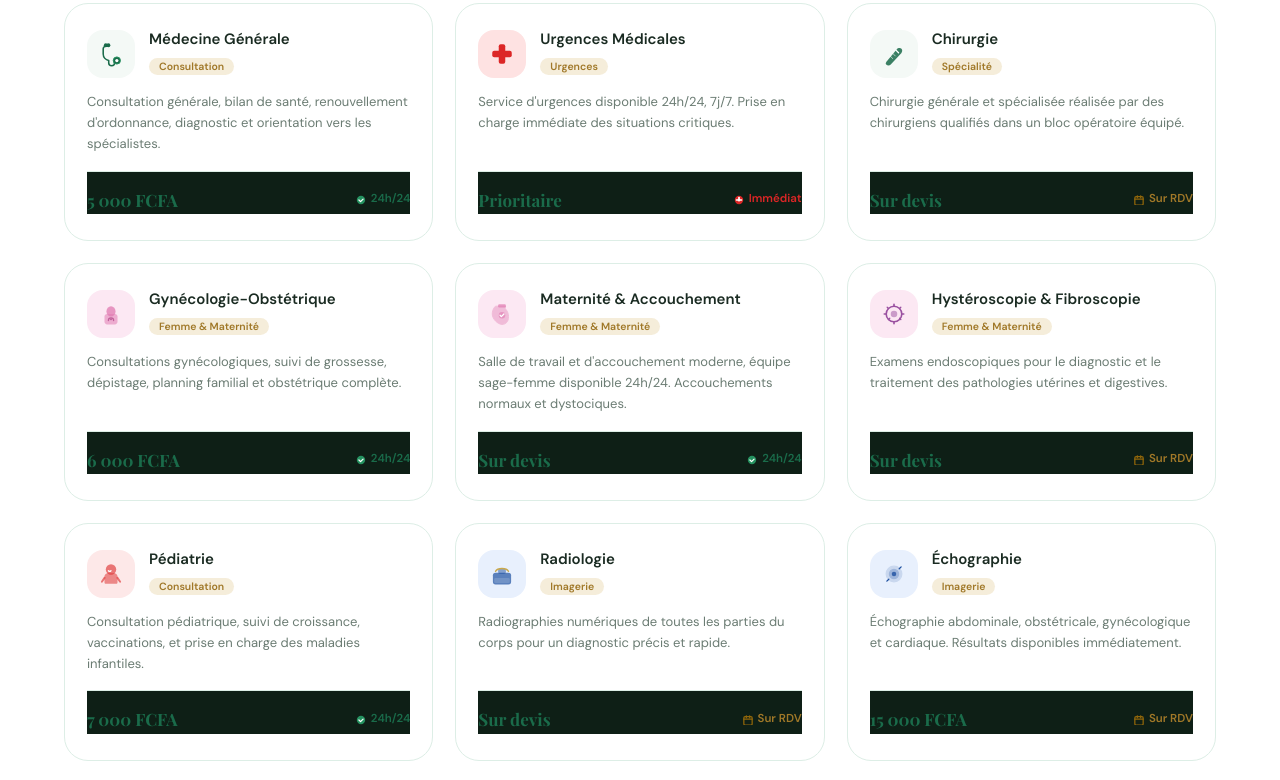
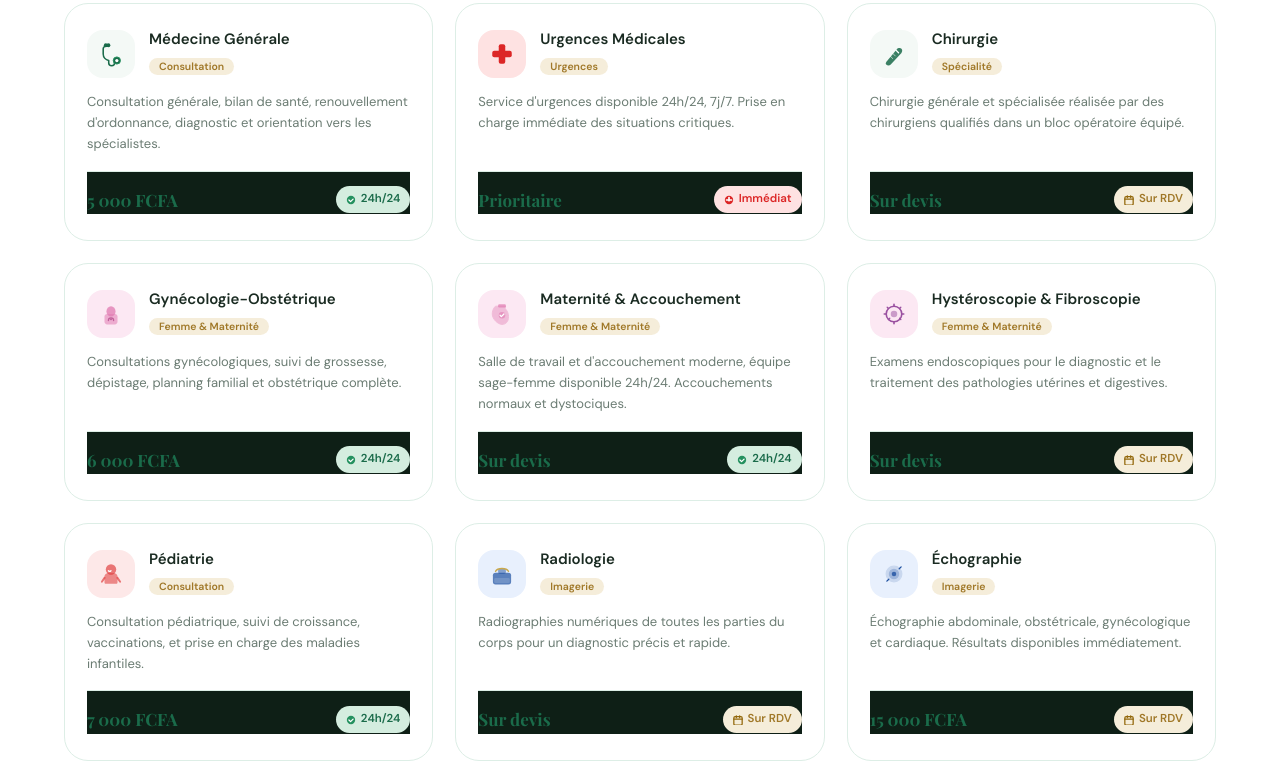
Before and after one commit to AliouJr/clinique-tounkara, a plain HTML site: page services.html in a window 1280 px wide. Shown: the part 981-1761 px from the top of the page. Drawn offline with nearby package versions, Linux system fonts and the light colour scheme; a web font is replaced by a local one.

Commit message:
Add styles for dispo-ok, dispo-rdv, and dispo-urg
Pour les couleur de fond

```diff
--- a/services.html
+++ b/services.html
@@ -18,6 +18,30 @@
       margin-bottom: 40px;
       flex-wrap: wrap;
     }
+
+
+    .dispo-ok {
+      background: var(--vert-light);
+      color: var(--vert);
+      padding: 4px 10px;
+      border-radius: var(--r-full);
+    }
+
+    .dispo-rdv {
+      background: var(--or-light);
+      color: var(--or-dark);
+      padding: 4px 10px;
+      border-radius: var(--r-full);
+    }
+
+    .dispo-urg {
+      background: var(--rouge-light);
+      color: var(--rouge);
+      padding: 4px 10px;
+      border-radius: var(--r-full);
+    }
+
+
 
     .filter-btn {
       display: inline-flex;
```
